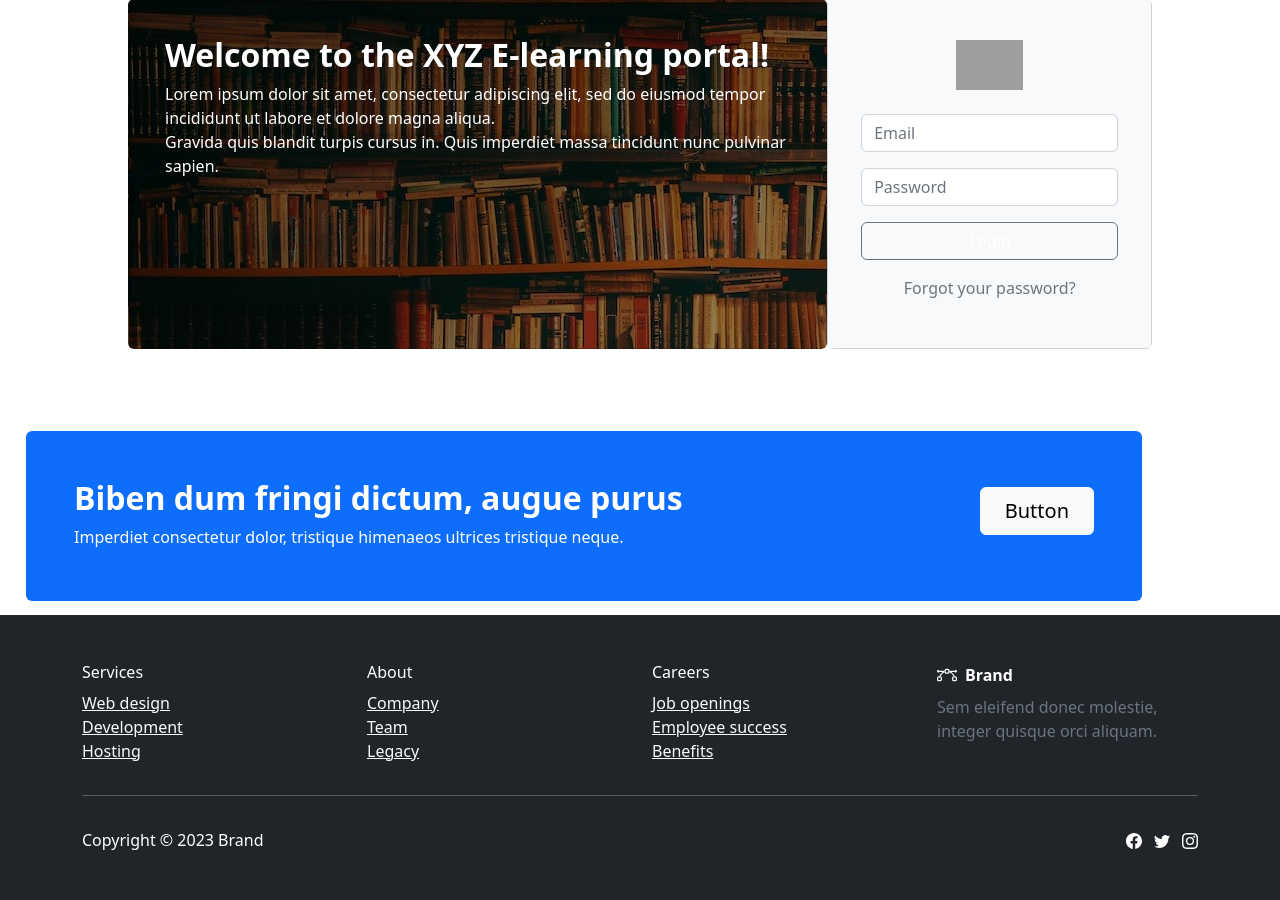
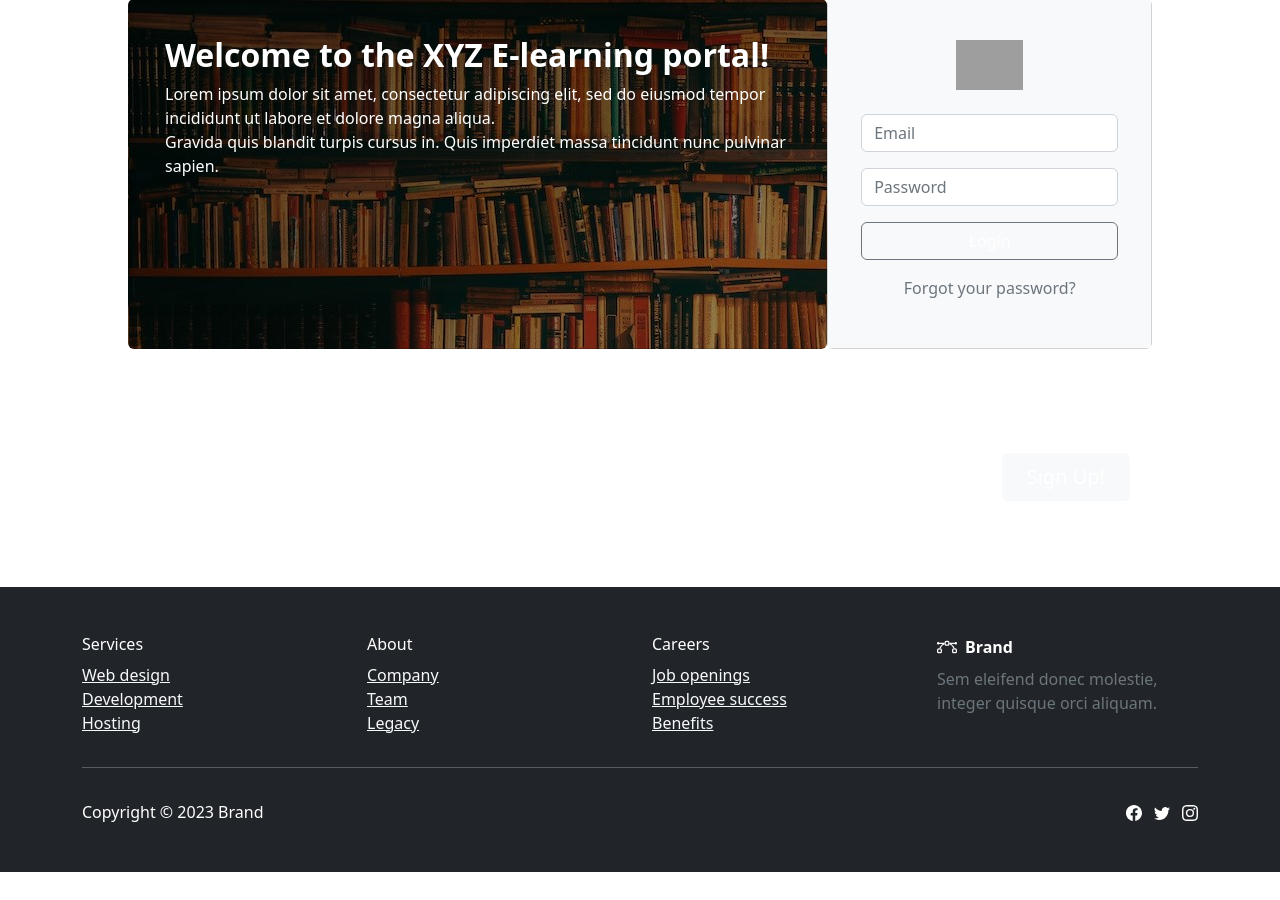
Before and after one commit to ivan-akos/e-learning-AFP2-23, a Django app: page / in a window 1280 px wide. Shown: the part 143-1043 px from the top of the page. After the commit the page ends 1015 px from the top, so only its background shows below. Run offline with Django 4.2, Linux system fonts and the light colour scheme; some libraries are stand-ins or nearby versions; grey boxes are pictures that could not be loaded.

Commit message:
home: call to action

```diff
--- a/src/django/elearning_app/templates/home.html
+++ b/src/django/elearning_app/templates/home.html
@@ -35,14 +35,19 @@
             </div>
         </div>
     </div>
-</div>
-<div class="container" style="margin: 14px;">
-    <div class="text-white bg-primary border rounded border-0 border-primary d-flex flex-column justify-content-between flex-lg-row p-4 p-md-5">
+    <div class="container">
+        <div class="text-white border rounded border-0 d-flex flex-column justify-content-between flex-lg-row p-4 p-md-5"
+             style="background-color: var(--custom-secondary-color);">
         <div class="pb-2 pb-lg-1">
-            <h2 class="fw-bold mb-2">Biben dum fringi dictum, augue purus</h2>
-            <p class="mb-0">Imperdiet consectetur dolor, tristique himenaeos ultrices tristique neque.</p>
+                <h2 class="fw-bold mb-2"> Like what you see? </h2>
+                <p class="mb-0"> Sign up for free today for access to some of our free courses! </p>
         </div>
-        <div class="my-2"><a class="btn btn-light fs-5 py-2 px-4" role="button" href="#">Button</a></div>
+            <div class="my-2"><a class="btn btn-light fs-5 py-2 px-4"
+                                 role="button"
+                                 style="color: var(--custom-secondary-color)"
+                                 href="#">Sign Up!</a></div>
     </div>
 </div>
+</div>
+
 {% endblock content %}
```
